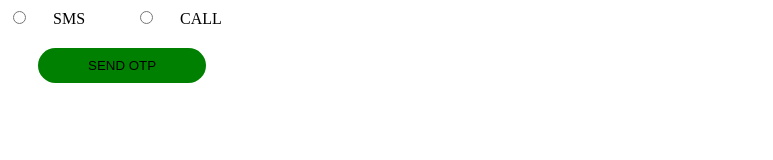
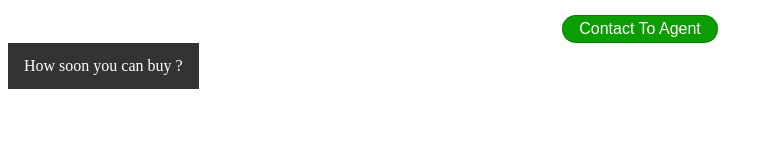
Before and after one commit to mehtaharsh112/Dial, a plain HTML site: page index.html in a window 1280 px wide. Shown: the whole page, without its empty margins (0-773 px from the left). Drawn offline with Linux system fonts and the light colour scheme; no server answers.

Commit message:
Update index.html

```diff
--- a/index.html
+++ b/index.html
@@ -1,72 +1,96 @@
 <!DOCTYPE html>
 <html lang="en">
+
 <head>
     <meta charset="UTF-8">
     <meta http-equiv="X-UA-Compatible" content="IE=edge">
     <meta name="viewport" content="width=device-width, initial-scale=1.0">
     <title>Document</title>
     <style>
-    .grid
-    {
-        display: flex;
-    }
+        ul {
+            list-style-type: none;
+            margin: 0;
+            padding: 0;
+            overflow: hidden;
+            background-color: #333;
+            width: 191px;
+        }
 
-    .padding-left
-    {
-        padding-left: 20px;
-    }
-    .padding
-    {
-        padding-left: 50px;
-    }
+        li {
+            float: left;
+        }
 
-    button
-    {
-        border: none;
-        padding: 10px 50px;
-        background-color: green;
-        cursor: pointer;
-        border-radius: 20px;
-        margin-top: 20px;
-        margin-left: 30px;
-    }
+        li a,
+        .dropbtn {
+            display: inline-block;
+            color: white;
+            text-align: center;
+            padding: 14px 16px;
+            text-decoration: none;
+        }
+
+        li a:hover,
+        .dropdown:hover .dropbtn {
+            background-color: red;
+        }
+
+        li.dropdown {
+            display: inline-block;
+        }
+
+        .dropdown-content {
+            display: none;
+            position: absolute;
+            background-color: #f9f9f9;
+            min-width: 160px;
+            box-shadow: 0px 8px 16px 0px rgba(0, 0, 0, 0.2);
+            z-index: 1;
+        }
+
+        .dropdown-content a {
+            color: black;
+            padding: 12px 16px;
+            text-decoration: none;
+            display: block;
+            text-align: left;
+        }
+
+        .dropdown-content a:hover {
+            background-color: #f1f1f1;
+        }
+
+        .dropdown:hover .dropdown-content {
+            display: block;
+        }
+
+        .btn {
+            background: rgb(12, 157, 2);
+            border: 1px solid rgba(0, 0, 0, 0.2);
+            color: rgb(255, 255, 255);
+            padding: 4px 16px ;
+            border-radius: 50px;
+            font-size: 16px;
+            display: block;
+            width: auto;
+            margin: 15px auto 0px;
+            cursor: pointer;
+        }
     </style>
 </head>
+
 <body>
-  <form action="" class="grid">
-      <div class="input-1">
-        <input type="radio" name="fav_language" value="SMS">
-        <label class="padding-left">SMS</label>
-      </div>
-      <div class="input-2 padding">
-        <input type="radio" name="fav_language" value="L">
-        <label class="padding-left">CALL</label>
-    </div>
-  </form>
-  <button>SEND OTP</button>
-  <script>
-    //   let request = new XMLHttpRequest();
-    //   request.open("GET","https://us-central1-roopler-database.cloudfunctions.net/phone_call");
-    //   request.send();
-    //   request.onclick = () => {
-    //       if(request.status === 200)
-    //       else
-    //   }
+    <button class="btn" onClick='window.parent.location.href = "tel:+1xxxx"'>Contact To Agent</button>
 
-    let request = new XMLHttpRequest();
-      request.open("GET","https://us-central1-roopler-database.cloudfunctions.net/phone_call");
-      request.send();
-      request.onload = () => {
-          console.log(request)
-          if(request.status === 200)
-          {
-              console.log(JSON.parse(request.response))
-          }
-          else
-          {
-              console.log(`error ${request.status}`)
-          }
-      }
-  </script>
+    <ul>
+        <li class="dropdown">
+            <a href="javascript:void(0)" class="dropbtn">How soon you can buy ?</a>
+            <div class="dropdown-content">
+                <a href="#">Link 1</a>
+                <a href="#">Link 2</a>
+                <a href="#">Link 3</a>
+            </div>
+        </li>
+    </ul>
 </body>
+
 </html>
```
